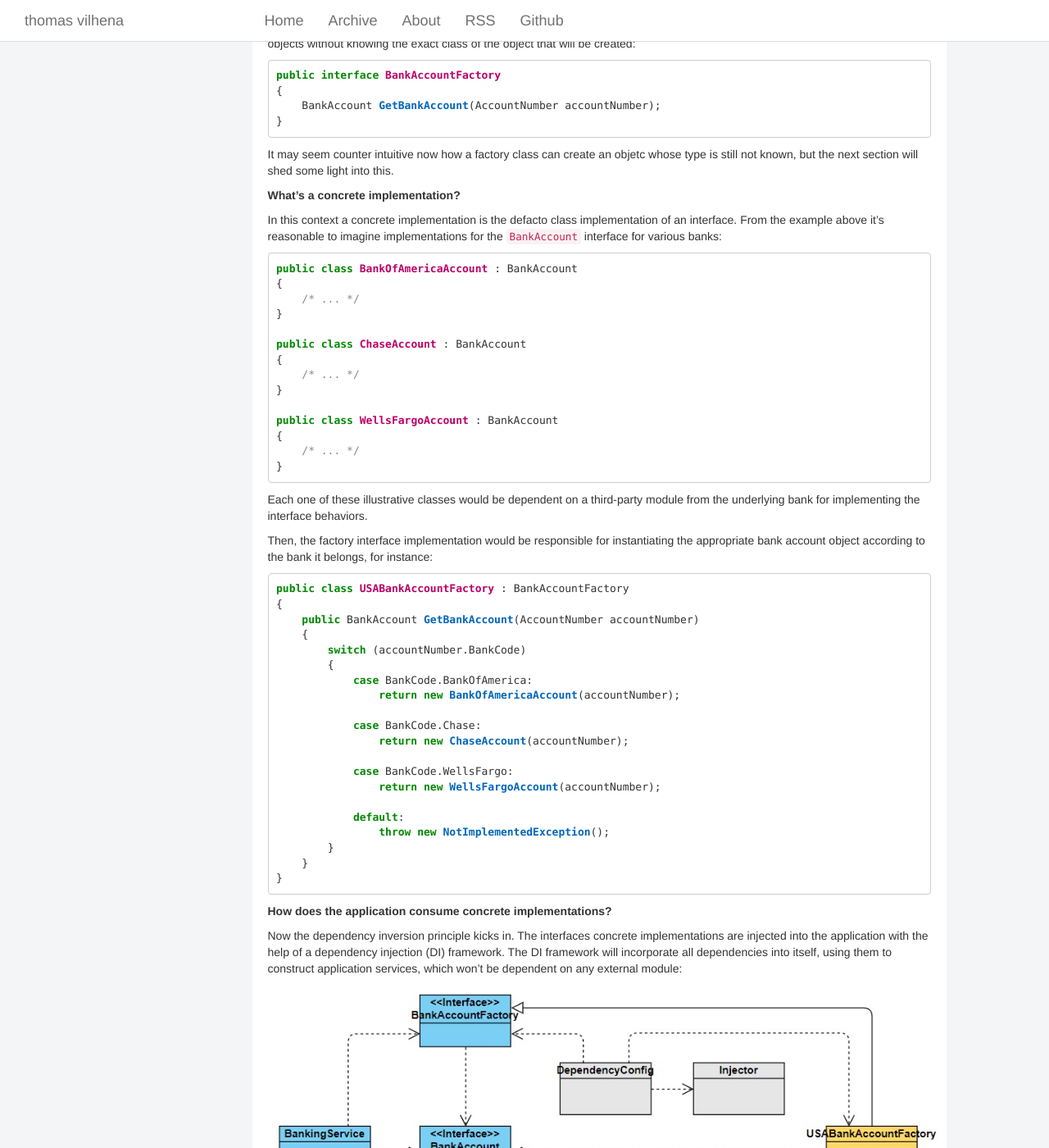
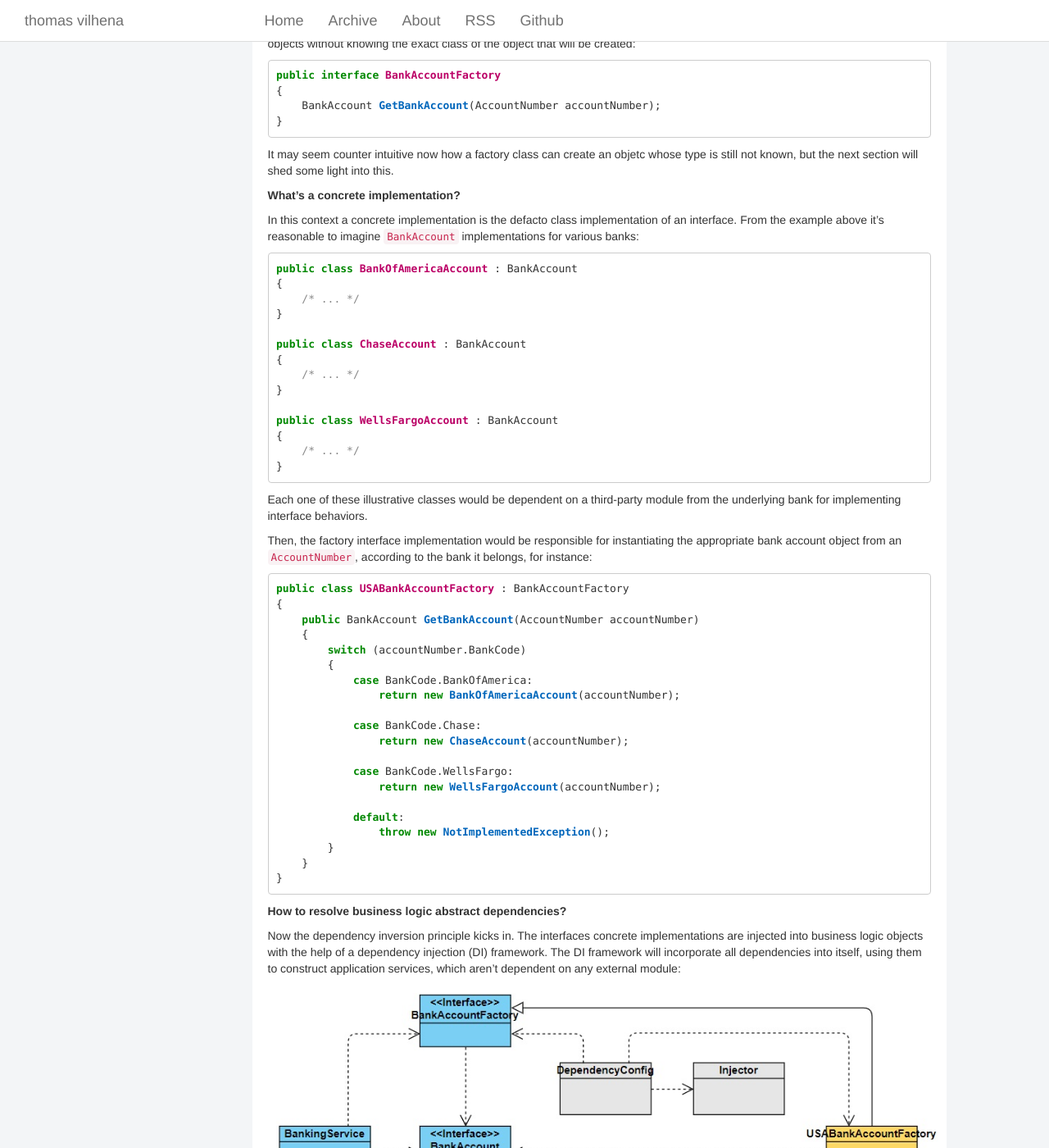
Before and after one commit to TCGV/blog, a Jekyll site: the page built from _posts/2019-07-23-integrating-third-party-modules.md, in a window 1280 px wide and 1400 px high, scrolled down 1510 px. Shown: the whole window at 82% size. Built offline with Jekyll 4.4.1, drawn with Linux system fonts in a browser that asks for light colours; some of the changed text lies outside the part shown.

Commit message:
Reviewing post text

````diff
--- a/_posts/2019-07-23-integrating-third-party-modules.md
+++ b/_posts/2019-07-23-integrating-third-party-modules.md
@@ -31,7 +31,7 @@ Dependency Management
 
 Integrating with external modules can be treacherous, since it's easy to fall into the trap of referencing it's classes (or APIs) directly from business logic classes, producing tightly coupled code. One property of coupled code is that it's resistant to change, making it difficult to deal with change requirements, package updates or replacing third-party modules altogether.
 
-Hence, there's a need for a module dependency management approach that protects the application from coupling with external code, improving it's flexibility and overall architecture. This is achieved by applying the Dependency Inversion principle, which dictates that <i>"the application should depend on abstractions, not concretions"</i>.
+Hence, there's a need for a module dependency management approach that protects business logic from coupling with external code, improving application's flexibility and overall architecture. This is achieved by applying the Dependency Inversion principle, which dictates that <i>"one should depend on abstractions, not concretions"</i>.
 
 <b>What's an abstraction?</b>
 
@@ -48,9 +48,9 @@ public interface BankAccount
 
     double GetBalance();
 
-    Statement GetStatements(DateTime start, DateTime end);
+    Statement[] GetStatements(DateTime start, DateTime end);
 
-    void TransferFunds(double amount, AccountNumber destinationAccount);
+    void TransferFunds(AccountNumber destinationAccount, double amount);
 }
 ```
 
@@ -69,7 +69,7 @@ It may seem counter intuitive now how a factory class can create an objetc whose
 
 <b>What's a concrete implementation?</b>
 
-In this context a concrete implementation is the defacto class implementation of an interface. From the example above it's reasonable to imagine implementations for the `BankAccount` interface for various banks:
+In this context a concrete implementation is the defacto class implementation of an interface. From the example above it's reasonable to imagine `BankAccount` implementations for various banks:
 
 ```csharp
 public class BankOfAmericaAccount : BankAccount
@@ -88,9 +88,9 @@ public class WellsFargoAccount : BankAccount
 }
 ```
 
-Each one of these illustrative classes would be dependent on a third-party module from the underlying bank for implementing the interface behaviors.
+Each one of these illustrative classes would be dependent on a third-party module from the underlying bank for implementing interface behaviors.
 
-Then, the factory interface implementation would be responsible for instantiating the appropriate bank account object according to the bank it belongs, for instance:
+Then, the factory interface implementation would be responsible for instantiating the appropriate bank account object from an `AccountNumber`, according to the bank it belongs, for instance:
 
 ```csharp
 public class USABankAccountFactory : BankAccountFactory
@@ -115,9 +115,9 @@ public class USABankAccountFactory : BankAccountFactory
 }
 ```
 
-<b>How does the application consume concrete implementations?</b>
+<b>How to resolve business logic abstract dependencies?</b>
 
-Now the dependency inversion principle kicks in. The interfaces concrete implementations are injected into the application with the help of a dependency injection (DI) framework. The DI framework will incorporate all dependencies into itself, using them to construct application services, which won't be dependent on any external module:
+Now the dependency inversion principle kicks in. The interfaces concrete implementations are injected into business logic objects with the help of a dependency injection (DI) framework. The DI framework will incorporate all dependencies into itself, using them to construct application services, which aren't dependent on any external module:
 
 <p align="center">
   <img style="max-height: 500px; max-width: 100%; margin: 10px" src="{{ site.baseurl }}/images/p1/uml-injection.JPG" alt="uml-injection"/>
@@ -125,7 +125,7 @@ Now the dependency inversion principle kicks in. The interfaces concrete impleme
 
 Each color in the class diagram above represents a different section of the whole system. In blue the application's business logic. In dark yellow the interfaces concrete implementations which are dependent on third-party modules. Finally in grey the DI related classes, one from the DI framework (`Injector`) and the other responsible for configuring the application dependency graph (`DependencyConfig`).
 
-Notice that application business logic is completely isolated from external modules. However, the application is dependent on the DI framework, and it won't be able to instantiate service classes (such as the `BankingService`) without it. Some may say that the dependency on the DI framework defeats it's very own purpose, but for large applications the benefits largely outweighs this drawback. If one is careful enough to avoid complex DI frameworks and use only what's strictly required for isolating the application from third-party modules then this self-inflicted dependency should not be a problem at all.
+Notice that application business logic is completely isolated from external modules. However, the application is dependent on the DI framework, and it won't be able to instantiate service classes (such as the `BankingService`) without it. Some may say that the dependency on the DI framework defeats it's very own purpose, but for large applications the benefits largely outweighs this drawback. If one is careful enough to avoid complex DI frameworks and use only what's strictly required for isolating business logic from third-party modules then this self-inflicted dependency should not be a problem at all.
 
 DI Framework Configuration
 ============
@@ -144,7 +144,7 @@ public class DependencyConfig
     }
 }
 ```
-The "Transient" suffix means whenever a dependency is resolved a different object is instantiated. Other commonly supported life-cycle models are "Singleton" for resolving a dependency always with the same object and "Scoped" for associating the lifetime of the object with the duration of a web request or network session.
+The "Transient" suffix means whenever a dependency is resolved a different object is instantiated. Other commonly supported life-cycle models are "Singleton" for always resolving a dependency with the same object and "Scoped" for associating the lifetime of the object with the duration of a web request or network session.
 
 This configuration method is then called in the application's uppermost layer (ex: presentation layer) initialization, allowing subsequent calls for creating services during runtime:
 
````
